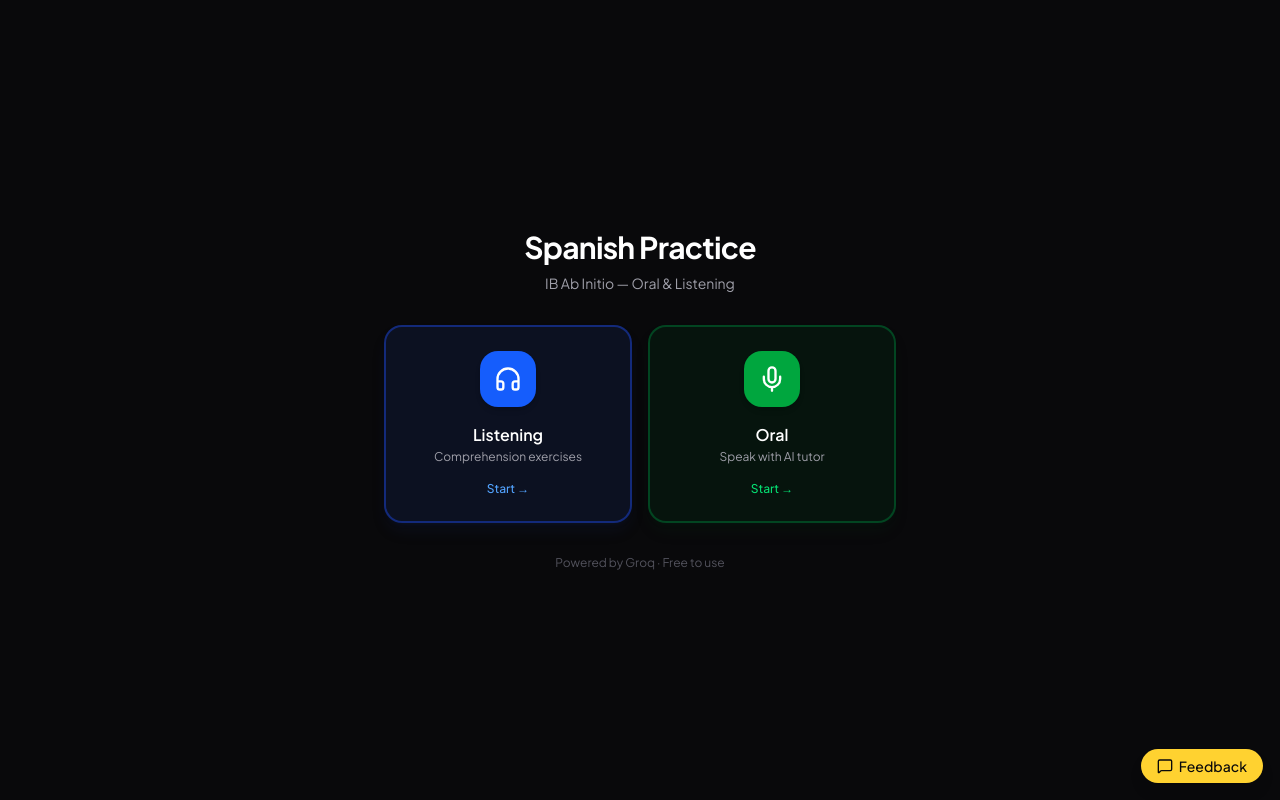
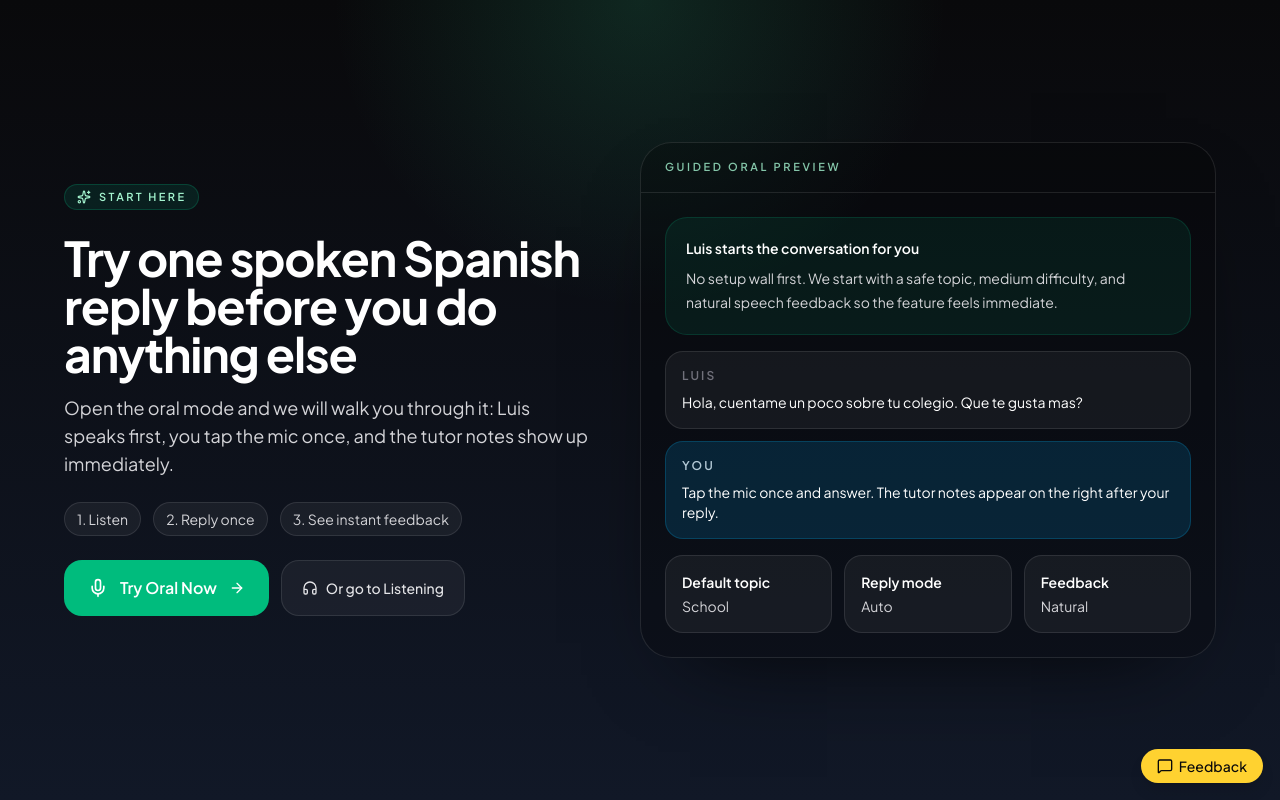
Before and after one commit to Torazo5/spanish_ab_v1, a Next.js app: page / in a window 1280 px wide. Built offline with nearby package versions, Linux system fonts and the light colour scheme.

Commit message:
Guide first oral attempt

```diff
--- a/app/page.tsx
+++ b/app/page.tsx
@@ -1,48 +1,92 @@
 import Link from 'next/link'
-import { Headphones, Mic } from 'lucide-react'
+import { Headphones, Mic, Sparkles, ArrowRight } from 'lucide-react'
 
 export default function Home() {
   return (
-    <main className="min-h-screen bg-zinc-950 text-white flex flex-col items-center justify-center p-8">
-      <div className="max-w-lg w-full text-center space-y-8">
-        <div>
-          <h1 className="text-3xl font-bold tracking-tight">Spanish Practice</h1>
-          <p className="text-zinc-400 mt-2 text-sm">IB Ab Initio — Oral &amp; Listening</p>
+    <main className="min-h-screen bg-[radial-gradient(circle_at_top,rgba(52,211,153,0.15),transparent_30%),linear-gradient(180deg,#09090b_0%,#111827_100%)] text-white px-6 py-10">
+      <div className="mx-auto flex min-h-[calc(100vh-5rem)] max-w-6xl flex-col justify-center gap-8 lg:flex-row lg:items-center lg:gap-12">
+        <section className="flex-1 space-y-6">
+          <p className="inline-flex items-center gap-2 rounded-full border border-emerald-400/20 bg-emerald-400/10 px-3 py-1 text-[11px] font-semibold uppercase tracking-[0.22em] text-emerald-200">
+            <Sparkles className="h-3.5 w-3.5" />
+            Start here
+          </p>
+          <div className="space-y-4">
+            <h1 className="max-w-3xl text-4xl font-bold tracking-tight text-white sm:text-5xl">
+              Try one spoken Spanish reply before you do anything else
+            </h1>
+            <p className="max-w-2xl text-base leading-7 text-zinc-300 sm:text-lg">
+              Open the oral mode and we will walk you through it: Luis speaks first, you tap the mic once, and the tutor notes show up immediately.
+            </p>
           </div>
 
-        <div className="grid grid-cols-2 gap-4">
+          <div className="flex flex-wrap items-center gap-3 text-sm text-zinc-300">
+            <span className="rounded-full border border-white/10 bg-white/5 px-3 py-1.5">1. Listen</span>
+            <span className="rounded-full border border-white/10 bg-white/5 px-3 py-1.5">2. Reply once</span>
+            <span className="rounded-full border border-white/10 bg-white/5 px-3 py-1.5">3. See instant feedback</span>
+          </div>
+
+          <div className="flex flex-col gap-3 sm:flex-row">
+            <Link
+              href="/oral"
+              className="group inline-flex items-center justify-center gap-3 rounded-2xl bg-emerald-500 px-6 py-4 text-base font-semibold text-white shadow-[0_25px_55px_-28px_rgba(16,185,129,0.95)] transition-all hover:bg-emerald-400"
+            >
+              <Mic className="h-5 w-5" />
+              Try Oral Now
+              <ArrowRight className="h-4 w-4 transition-transform group-hover:translate-x-0.5" />
+            </Link>
             <Link
               href="/listening"
-            className="group flex flex-col items-center gap-4 p-6 rounded-2xl border-2 border-blue-800/60 bg-blue-950/30 hover:bg-blue-950/60 hover:border-blue-600 active:scale-95 transition-all cursor-pointer shadow-lg shadow-blue-950/20"
+              className="inline-flex items-center justify-center gap-2 rounded-2xl border border-white/10 bg-white/5 px-5 py-4 text-sm font-medium text-zinc-200 transition-all hover:border-white/20 hover:bg-white/10"
             >
-            <div className="w-14 h-14 rounded-2xl bg-blue-600 flex items-center justify-center group-hover:bg-blue-500 transition-colors shadow-md">
-              <Headphones className="w-7 h-7 text-white" />
-            </div>
-            <div>
-              <div className="font-semibold text-base">Listening</div>
-              <div className="text-xs text-zinc-400 mt-0.5">Comprehension exercises</div>
-            </div>
-            <div className="text-xs text-blue-400 font-medium group-hover:text-blue-300">Start →</div>
-          </Link>
-
-          <Link
-            href="/oral"
-            className="group flex flex-col items-center gap-4 p-6 rounded-2xl border-2 border-green-800/60 bg-green-950/30 hover:bg-green-950/60 hover:border-green-600 active:scale-95 transition-all cursor-pointer shadow-lg shadow-green-950/20"
-          >
-            <div className="w-14 h-14 rounded-2xl bg-green-600 flex items-center justify-center group-hover:bg-green-500 transition-colors shadow-md">
-              <Mic className="w-7 h-7 text-white" />
-            </div>
-            <div>
-              <div className="font-semibold text-base">Oral</div>
-              <div className="text-xs text-zinc-400 mt-0.5">Speak with AI tutor</div>
-            </div>
-            <div className="text-xs text-green-400 font-medium group-hover:text-green-300">Start →</div>
+              <Headphones className="h-4 w-4" />
+              Or go to Listening
             </Link>
           </div>
+        </section>
 
-        <p className="text-xs text-zinc-600">
-          Powered by Groq · Free to use
+        <section className="w-full max-w-xl">
+          <div className="overflow-hidden rounded-[32px] border border-white/10 bg-black/25 shadow-[0_35px_90px_-50px_rgba(0,0,0,0.9)]">
+            <div className="border-b border-white/10 px-6 py-4">
+              <p className="text-[11px] font-semibold uppercase tracking-[0.24em] text-emerald-200/80">
+                Guided Oral Preview
               </p>
+            </div>
+            <div className="space-y-4 p-6">
+              <div className="rounded-3xl border border-emerald-400/15 bg-emerald-400/8 p-5">
+                <p className="text-sm font-semibold text-white">Luis starts the conversation for you</p>
+                <p className="mt-2 text-sm leading-6 text-zinc-300">
+                  No setup wall first. We start with a safe topic, medium difficulty, and natural speech feedback so the feature feels immediate.
+                </p>
+              </div>
+
+              <div className="space-y-3">
+                <div className="rounded-2xl border border-white/10 bg-white/5 p-4">
+                  <p className="text-xs font-semibold uppercase tracking-[0.18em] text-zinc-500">Luis</p>
+                  <p className="mt-2 text-sm text-white">Hola, cuentame un poco sobre tu colegio. Que te gusta mas?</p>
+                </div>
+                <div className="rounded-2xl border border-sky-400/20 bg-sky-500/15 p-4">
+                  <p className="text-xs font-semibold uppercase tracking-[0.18em] text-sky-100/80">You</p>
+                  <p className="mt-2 text-sm text-white">Tap the mic once and answer. The tutor notes appear on the right after your reply.</p>
+                </div>
+              </div>
+
+              <div className="grid gap-3 sm:grid-cols-3">
+                <div className="rounded-2xl border border-white/10 bg-white/5 p-4 text-sm text-zinc-300">
+                  <p className="font-semibold text-white">Default topic</p>
+                  <p className="mt-1">School</p>
+                </div>
+                <div className="rounded-2xl border border-white/10 bg-white/5 p-4 text-sm text-zinc-300">
+                  <p className="font-semibold text-white">Reply mode</p>
+                  <p className="mt-1">Auto</p>
+                </div>
+                <div className="rounded-2xl border border-white/10 bg-white/5 p-4 text-sm text-zinc-300">
+                  <p className="font-semibold text-white">Feedback</p>
+                  <p className="mt-1">Natural</p>
+                </div>
+              </div>
+            </div>
+          </div>
+        </section>
       </div>
     </main>
   )
--- a/components/oral/MicrophoneButton.tsx
+++ b/components/oral/MicrophoneButton.tsx
@@ -9,9 +9,18 @@ interface Props {
   onStart: () => void
   onStop: () => void
   disabled?: boolean
+  highlight?: boolean
 }
 
-export function MicrophoneButton({ isRecording, phase, secondsLeft, onStart, onStop, disabled }: Props) {
+export function MicrophoneButton({
+  isRecording,
+  phase,
+  secondsLeft,
+  onStart,
+  onStop,
+  disabled,
+  highlight = false,
+}: Props) {
   const isProcessing = phase === 'transcribing' || phase === 'processing'
   const isWaitingForAiStart = phase === 'waiting-for-ai-start'
   const isWaiting = phase === 'waiting-for-user'
@@ -38,6 +47,7 @@ export function MicrophoneButton({ isRecording, phase, secondsLeft, onStart, onS
             ? 'bg-zinc-700 hover:bg-zinc-600'
             : 'bg-zinc-800 opacity-50 cursor-not-allowed'
           }
+          ${highlight ? 'ring-4 ring-emerald-300/30 ring-offset-4 ring-offset-zinc-950 shadow-[0_0_0_1px_rgba(110,231,183,0.2),0_0_40px_-10px_rgba(16,185,129,0.85)]' : ''}
           disabled:cursor-not-allowed
         `}
       >
--- /dev/null
+++ b/lib/oral-onboarding.ts
@@ -0,0 +1,64 @@
+import type { ConversationMode, IbTopic, OralDifficulty, OralPhase } from '@/lib/types'
+
+export const ORAL_GUIDED_STORAGE_KEY = 'oral-guided-onboarding-complete'
+
+export const ORAL_GUIDED_DEFAULTS: {
+  topic: IbTopic
+  conversationMode: ConversationMode
+  difficulty: OralDifficulty
+  speechMode: 'natural' | 'strict'
+  showTranscript: boolean
+} = {
+  topic: 'school',
+  conversationMode: 'auto',
+  difficulty: 'medium',
+  speechMode: 'natural',
+  showTranscript: true,
+}
+
+export type GuidedOnboardingStep =
+  | 'permission'
+  | 'starting'
+  | 'listen'
+  | 'record'
+  | 'processing'
+  | 'feedback'
+
+interface GuidedOnboardingContext {
+  permissionGranted: boolean
+  sessionStarted: boolean
+  phase: OralPhase
+  historyLength: number
+  feedbackCount: number
+}
+
+interface AutoStartContext {
+  enabled: boolean
+  permissionGranted: boolean
+  sessionStarted: boolean
+  hasStartedAutomatically: boolean
+}
+
+export function getGuidedOnboardingStep({
+  permissionGranted,
+  sessionStarted,
+  phase,
+  historyLength,
+  feedbackCount,
+}: GuidedOnboardingContext): GuidedOnboardingStep {
+  if (!permissionGranted) return 'permission'
+  if (feedbackCount > 0) return 'feedback'
+  if (!sessionStarted) return 'starting'
+  if (phase === 'transcribing' || phase === 'processing') return 'processing'
+  if (phase === 'waiting-for-user' && historyLength > 0) return 'record'
+  return 'listen'
+}
+
+export function shouldAutoStartGuidedSession({
+  enabled,
+  permissionGranted,
+  sessionStarted,
+  hasStartedAutomatically,
+}: AutoStartContext): boolean {
+  return enabled && permissionGranted && !sessionStarted && !hasStartedAutomatically
+}
```
Also changed, not shown: 1 other file (tests, documents, lock files or other folders). Lines whose indentation alone changed are shown as unchanged.
